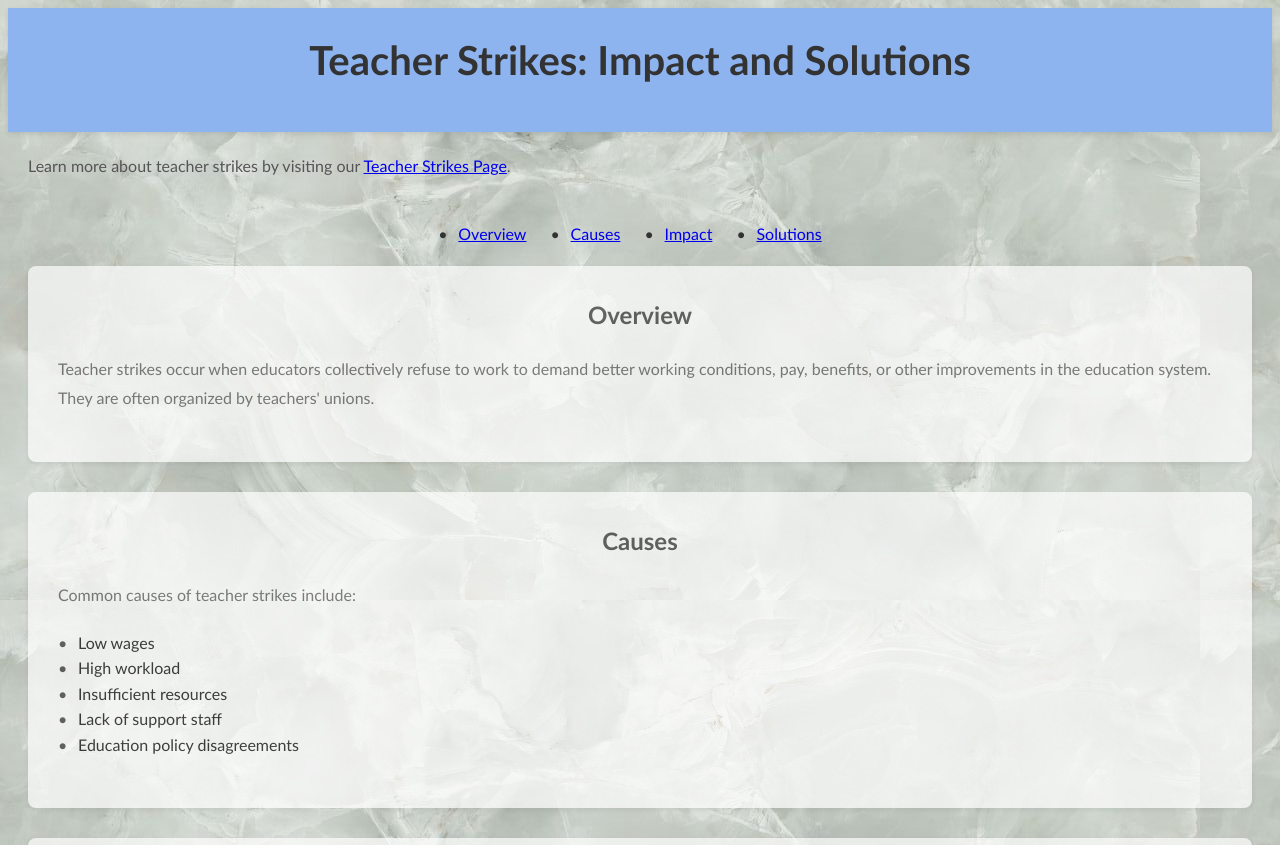
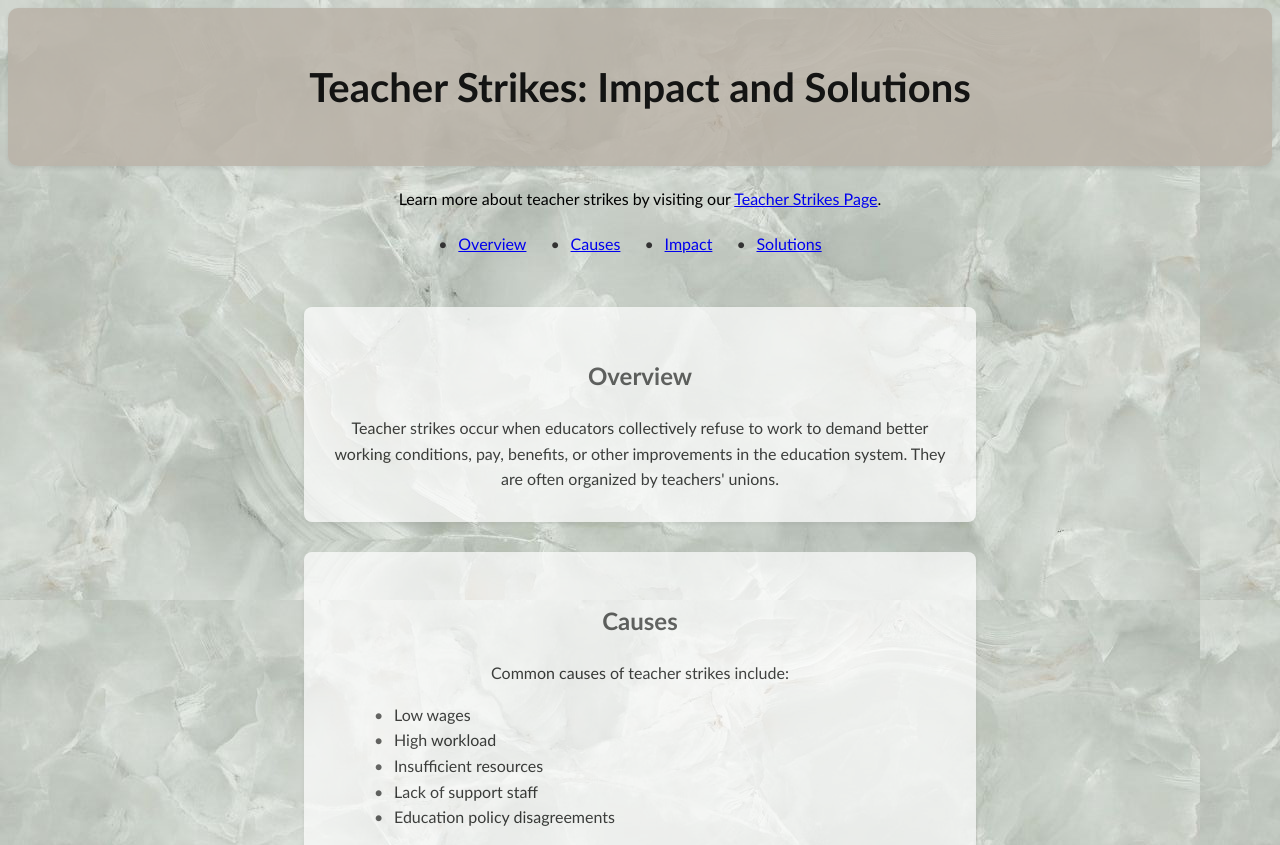
Before and after one commit to sanjugowda216/mateo, a plain HTML site: page index.html in a window 1280 px wide. Shown: the top 845 px of the page. Drawn offline with Linux system fonts and the light colour scheme.

Commit message:
yay styles.css

```diff
--- a/styles.css
+++ b/styles.css
@@ -1,10 +1,11 @@
 /* styles.css */
 
 /* Resetting default margin and padding */
-h1, h2, p, ul, li {
+p{
     margin: 0;
     padding: 0;
     color: black;
+    text-align: center;
 }
 
 
@@ -19,13 +20,18 @@ body {
 }
 
 header {
-    background-color: #8eb4f0;
-    color: #e0d5d5;
+    background-color: #b9b2a7e9;
+    color: white;
     padding: 20px;
     font-size: 20px;
     font-family: 'Trebuchet MS', 'Lucida Sans Unicode', 'Lucida Grande', 'Lucida Sans', Arial, sans-serif;
     text-align: center;
     box-shadow: 0 2px 5px rgba(0, 0, 0, 0.1);
+    border-radius: 10px;
+    opacity: 0.9;
+}
+h1 {
+    color: black;
 }
 
 nav ul {
@@ -38,12 +44,13 @@ nav ul {
 nav ul li {
     display: inline;
     margin-right: 20px;
+    color: black;
 }
 
 
 
 nav ul li a:hover {
-    color: #4c4c4c;
+    color: #000000;
 }
 
 main {
@@ -52,23 +59,26 @@ main {
 
 section {
     margin-bottom: 30px;
+    margin-top: 30px;
     background-color: #fff;
     border-radius: 8px;
     box-shadow: 0 2px 5px rgba(0, 0, 0, 0.1);
     padding: 30px;
     opacity: 0.7;
+    width: 50%;
+    margin-left: auto;
+    margin-right: auto;
 }
 
-h1, h2 {
+section:hover {
+    background-color: #ffffffbd;
+    transition: 0.5s ease;
+}
+
+h2 {
     color: #333;
     margin-bottom: 20px;
     text-align: center;
-}
-
-p {
-    color: #555;
-    margin-bottom: 20px;
-    line-height: 1.8;
 }
 
 ul {
@@ -95,11 +105,12 @@ footer {
     padding: 20px;
     margin-top: 30px;
     clear: both;
-    border-top: 5px solid #000000;
+    border-top: 2px solid #000000;
 }
 
 footer p {
     margin: 0;
+    color: white;
 }
 
 /* Responsive Design */
@@ -118,7 +129,7 @@ footer p {
 button {
     display: inline-block;
     padding: 10px 20px;
-    background-color: #3498db;
+    background-color: #736d62e9;
     color: #ffffff;
     font-size: 16px;
     border: none;
@@ -129,5 +140,5 @@ button {
   }
 
 button:hover {
-    background-color: #2980b9;
+    background-color: #b1a999e9;
   }
```
